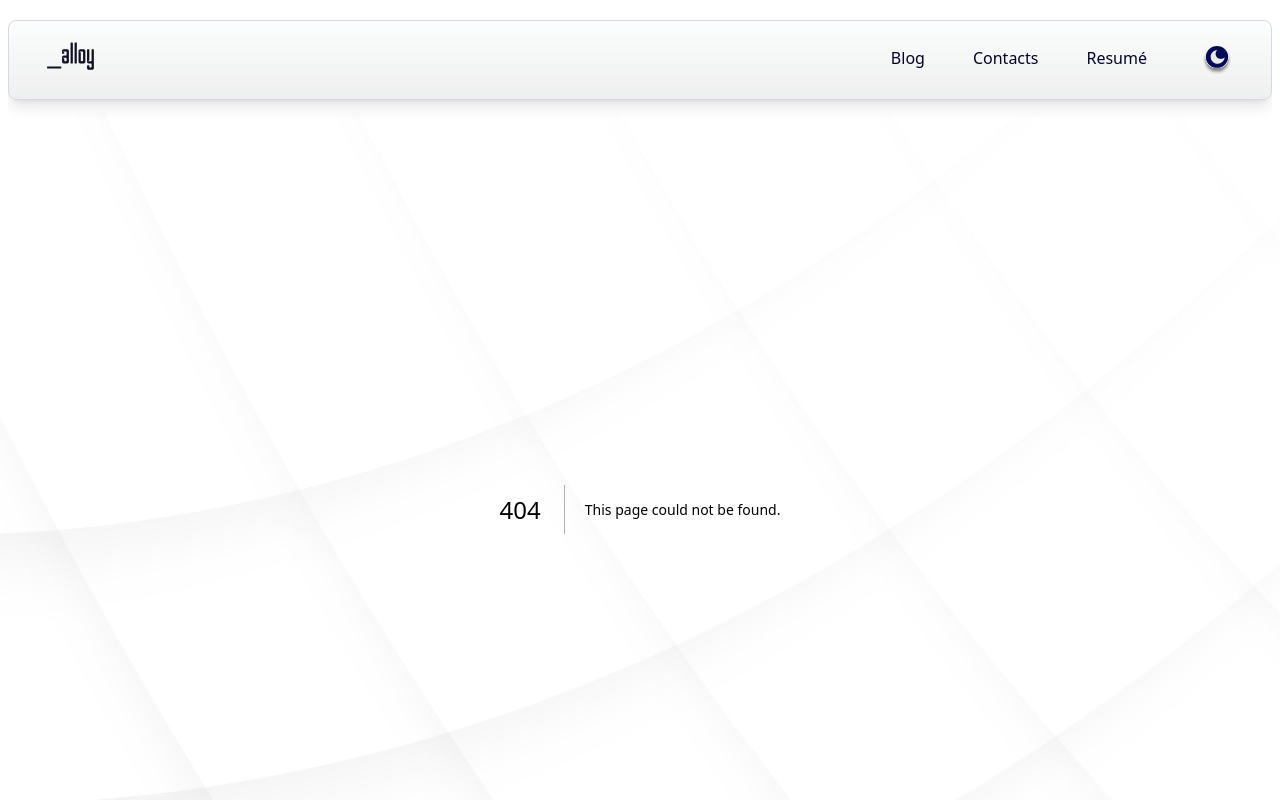
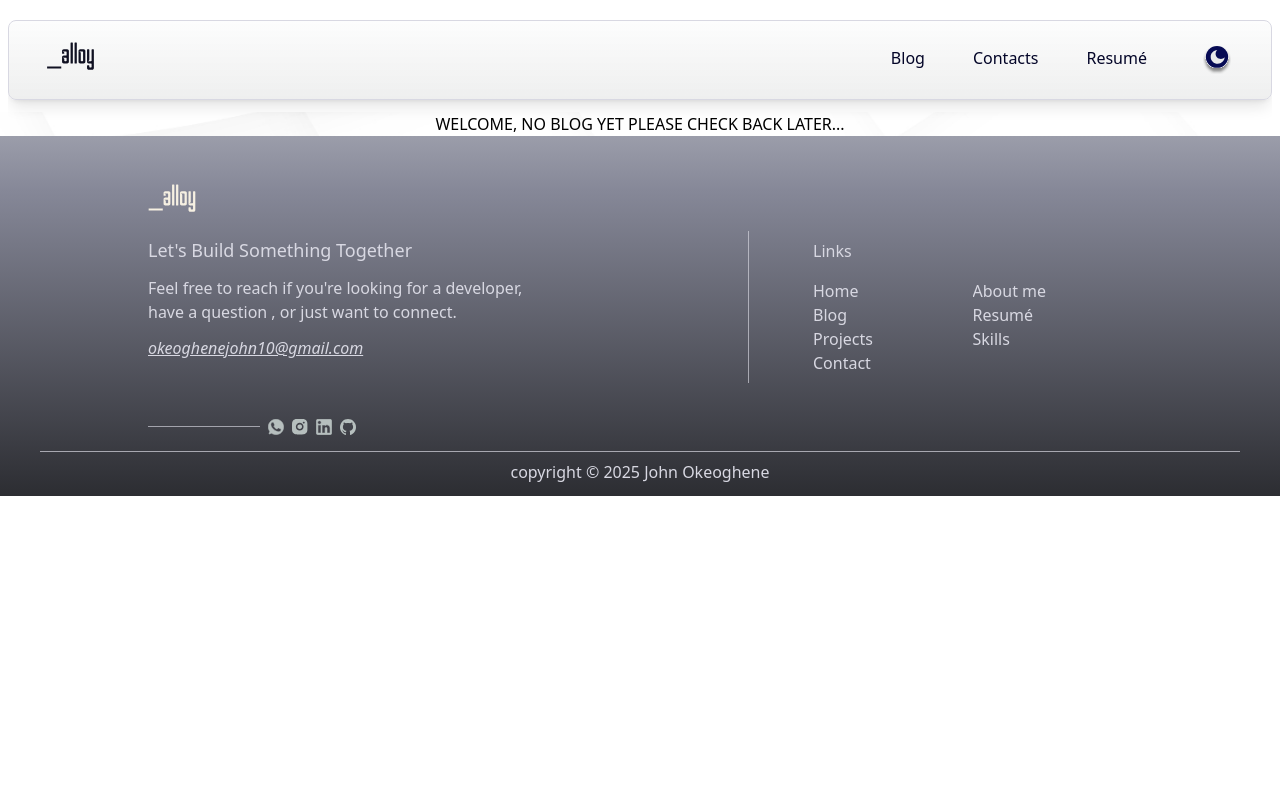
Before and after one commit to AlloyC/alloyc, a Next.js app: page /blog in a window 1280 px wide. Before the commit this address had no page. Built offline with nearby package versions, Linux system fonts and the light colour scheme.

Commit message:
added blog page

```diff
--- /dev/null
+++ b/src/app/blog/page.tsx
@@ -0,0 +1,11 @@
+import React from "react";
+
+function BlogPage() {
+  return (
+    <div className="w-full h-full flex justify-center items-center">
+      WELCOME, NO BLOG YET PLEASE CHECK BACK LATER...
+    </div>
+  );
+}
+
+export default BlogPage;
--- a/src/app/components/sections/ContactCard.tsx
+++ b/src/app/components/sections/ContactCard.tsx
@@ -254,7 +254,6 @@ function ContactCard() {
     const option = e.target as HTMLButtonElement;
     const value = option.dataset.value;
     setCode(value || "NG");
-    // console.log("value", value);
     if (value) {
       phoneCode = countries.find(
         (country) => country.code.toLowerCase() === value.toLowerCase()
@@ -275,15 +274,12 @@ function ContactCard() {
       (country) => country.phoneCode === value
     )?.phoneCode;
 
-    // console.log(phoneCode);
     if (phoneCode) {
       setNumber(phoneCode);
       setCode(
         countries.find((country) => country.phoneCode === value)?.code || "NG"
       );
     }
-    // const phoneCode =
-    //   countries.find((country) => country.code === code)?.phoneCode || "+234";
 
     setPhoneNumber(
       value.includes("+") ? e.target.value : number + e.target.value
```
